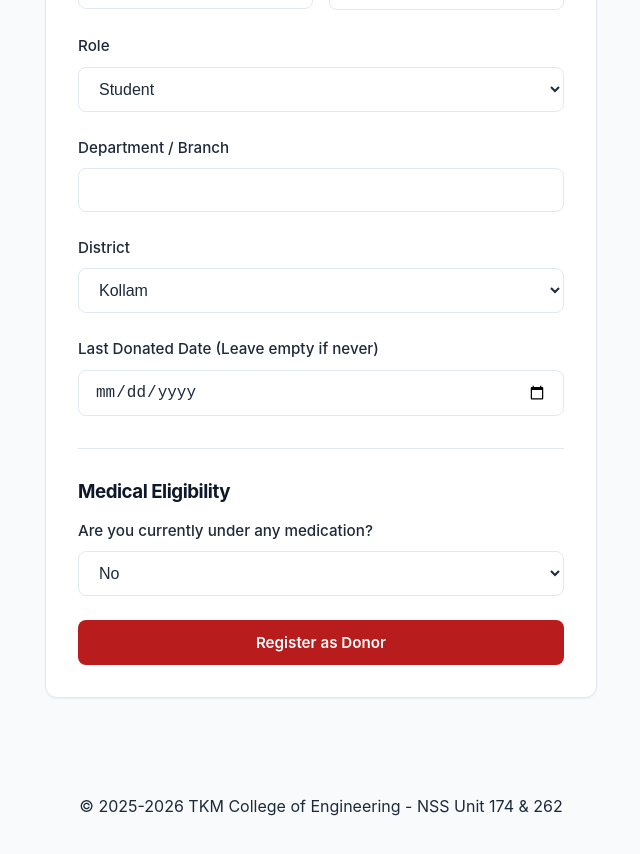
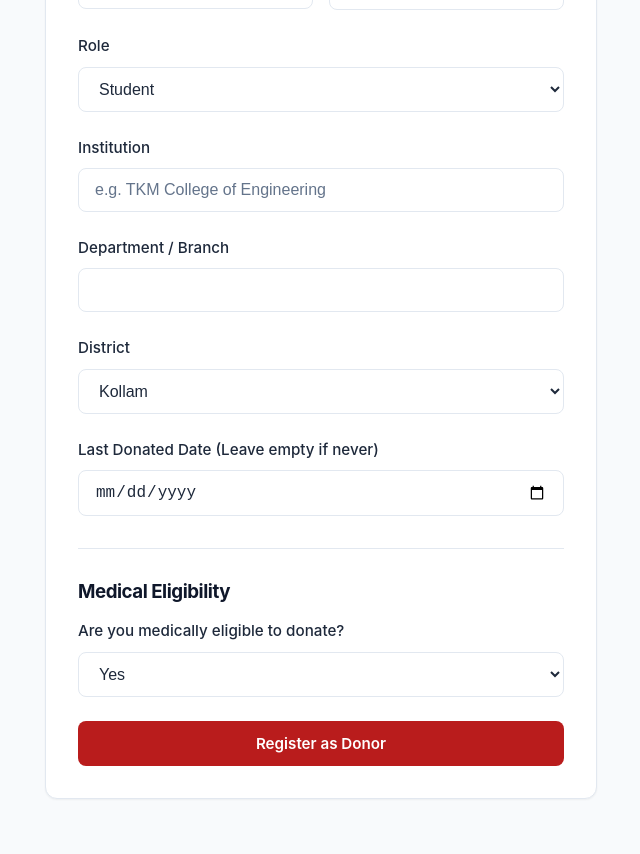
Before and after one commit to ras-al/jeevam, a React (Vite) app: page /register in a window 1280 px wide. Shown: the part 660-1514 px from the top of the page, without its empty margins (319-959 px from the left). Built offline with nearby package versions, Linux system fonts and the light colour scheme; no server answers.

Commit message:
inlcude new fields

```diff
--- a/src/pages/Register.jsx
+++ b/src/pages/Register.jsx
@@ -10,8 +10,11 @@ function Register() {
   // Form State
   const [formData, setFormData] = useState({
     fullName: '', age: '', gender: 'Male', role: 'Student',
-    department: '', bloodGroup: 'A+', district: 'Kollam',
+    institution: '', // New Field
+    department: '', bloodGroup: 'A+', otherBloodGroup: '', // New Field
+    district: 'Kollam',
     lastDonated: '',
+    isMedicallyEligible: 'Yes', // New Logic Trigger
     medication: 'No',
     chronicDiseases: 'No',
     majorSurgery: 'No',
@@ -23,9 +26,15 @@ function Register() {
   const handleSubmit = async (e) => {
     e.preventDefault();
 
+    // Determine final blood group value
+    const finalBloodGroup = formData.bloodGroup === 'Others'
+      ? formData.otherBloodGroup
+      : formData.bloodGroup;
+
     try {
       await addDoc(collection(db, "donors"), {
         ...formData,
+        bloodGroup: finalBloodGroup, // Save the actual value
         createdAt: serverTimestamp(),
         verified: true // Auto-verified
       });
@@ -108,9 +117,24 @@ function Register() {
               >
                 <option>A+</option><option>A-</option><option>B+</option><option>B-</option>
                 <option>O+</option><option>O-</option><option>AB+</option><option>AB-</option>
+                <option>Others</option>
               </select>
             </div>
           </div>
+
+          {formData.bloodGroup === 'Others' && (
+            <div className="form-group">
+              <label className="form-label">Specify Blood Group</label>
+              <input
+                className="form-control"
+                required
+                type="text"
+                placeholder="Enter your blood group"
+                value={formData.otherBloodGroup}
+                onChange={(e) => setFormData({ ...formData, otherBloodGroup: e.target.value })}
+              />
+            </div>
+          )}
 
           <div className="form-group">
             <label className="form-label">Role</label>
@@ -123,6 +147,18 @@ function Register() {
               <option>Teacher</option>
               <option>Others</option>
             </select>
+          </div>
+
+          <div className="form-group">
+            <label className="form-label">Institution</label>
+            <input
+              className="form-control"
+              required
+              type="text"
+              placeholder="e.g. TKM College of Engineering"
+              value={formData.institution}
+              onChange={(e) => setFormData({ ...formData, institution: e.target.value })}
+            />
           </div>
 
           <div className="form-group">
@@ -174,19 +210,31 @@ function Register() {
           <h3 style={{ marginBottom: '1rem', color: 'var(--secondary-color)' }}>Medical Eligibility</h3>
 
           <div className="form-group">
-            <label className="form-label">Are you currently under any medication?</label>
+            <label className="form-label">Are you medically eligible to donate?</label>
             <select
               className="form-control"
-              value={formData.medication}
-              onChange={(e) => setFormData({ ...formData, medication: e.target.value })}
+              value={formData.isMedicallyEligible}
+              onChange={(e) => setFormData({ ...formData, isMedicallyEligible: e.target.value })}
             >
+              <option>Yes</option>
               <option>No</option>
-              <option>Yes</option>
             </select>
           </div>
 
-          {formData.medication === 'Yes' && (
+          {formData.isMedicallyEligible === 'No' && (
             <>
+              <div className="form-group">
+                <label className="form-label">Are you currently under any medication?</label>
+                <select
+                  className="form-control"
+                  value={formData.medication}
+                  onChange={(e) => setFormData({ ...formData, medication: e.target.value })}
+                >
+                  <option>No</option>
+                  <option>Yes</option>
+                </select>
+              </div>
+
               <div className="form-group">
                 <label className="form-label">Do you have any chronic diseases? (Diabetes, BP, Thyroid, etc.)</label>
                 <select
```
